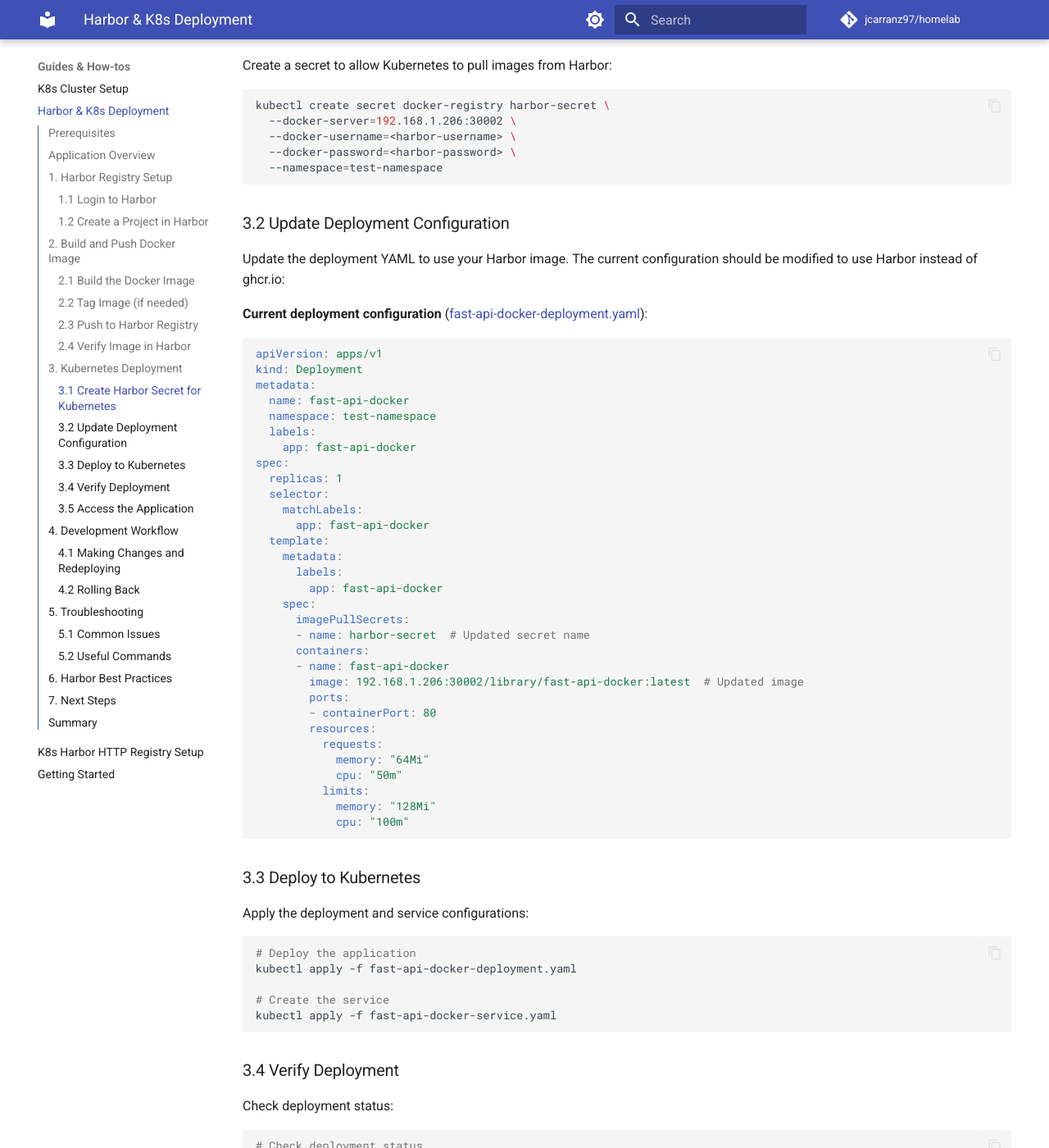
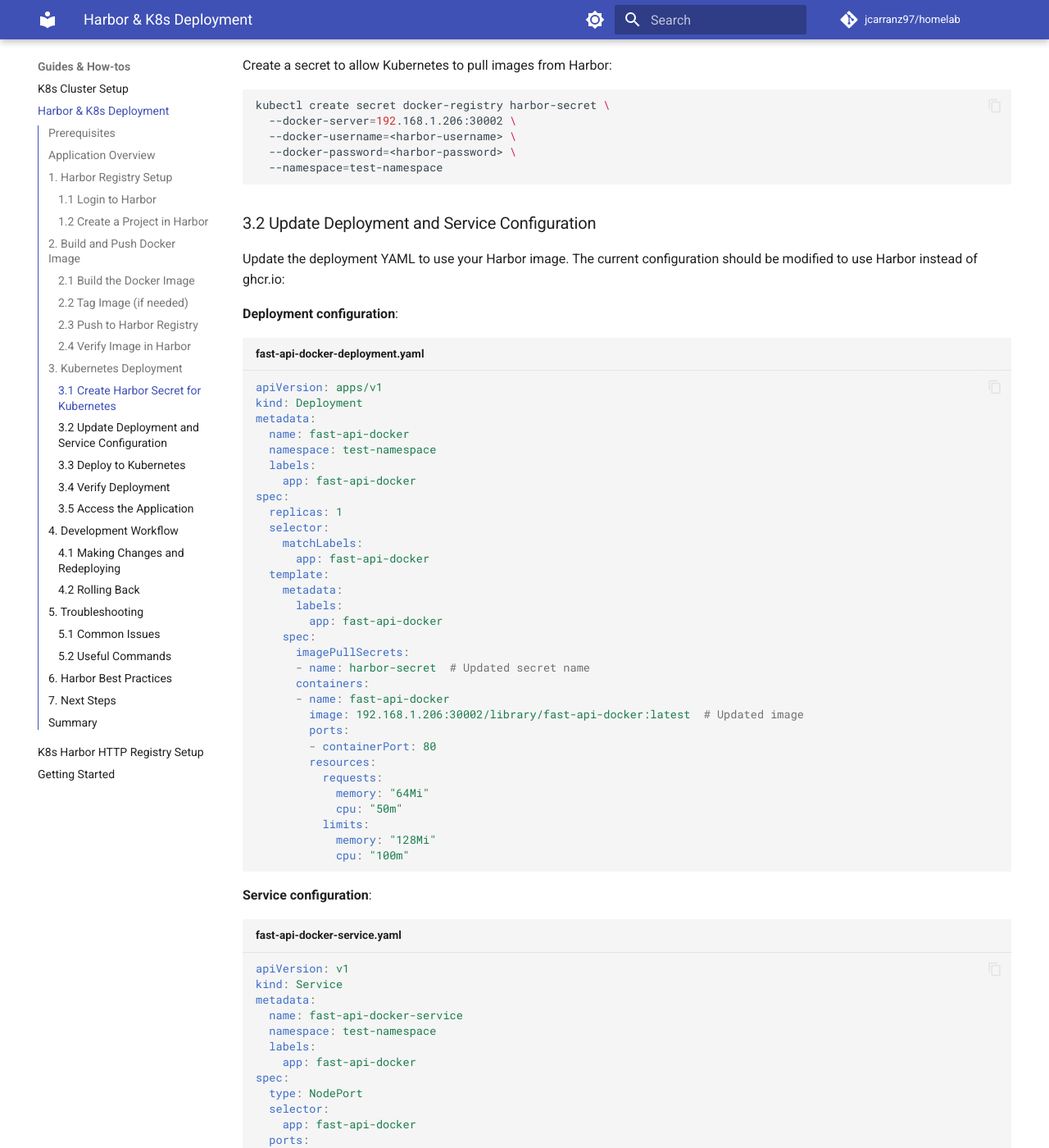
Before and after one commit to jcarranz97/homelab, an MkDocs documentation site: the page built from docs/guides/harbor-k8s-deployment.md, in a window 1280 px wide and 1400 px high, scrolled down 2051 px. Shown: the whole window at 82% size. Built offline with MkDocs 1.6.1 and Material for MkDocs 9.7.7, drawn with Linux system fonts in a browser that asks for light colours; comment, search, counter and statistics services are not loaded; some of the changed text lies outside the part shown.

Commit message:
Clean Up YAML Files and Improve Documentation Structure (#7)
## Overview

This PR removes redundant YAML files from the guides directory and
enhances the documentation by embedding the configuration content
directly within the guide, improving maintainability and user
experience.

## Changes Made

### 📁 File Cleanup
- **Removed**: `docs/guides/fast-api-docker-deployment.yaml`
- **Removed**: `docs/guides/fast-api-docker-service.yaml`

### 📝 Documentation Enhancement

#### **Harbor K8s Deployment Guide Updates**
- **Enhanced Section 3.2**: Renamed to "Update Deployment and Service
Configuration" for clarity
- **Embedded YAML Content**: Both deployment and service configurations
are now displayed inline with proper syntax highlighting
- **Improved Structure**: Added `title` attributes to code blocks for
better identification
- **Removed Dead Links**: Eliminated references to deleted YAML files

## Benefits

✅ **Simplified Maintenance**: No need to keep YAML files in sync with
documentation
✅ **Better User Experience**: Users can see both configurations in one
place
✅ **Cleaner Repository**: Reduced file clutter in the guides directory
✅ **Enhanced Readability**: Improved code block formatting with titles
✅ **Self-Contained Documentation**: All necessary information is
embedded within the guide

## Technical Details

### Before
- Separate YAML files referenced via hyperlinks
- Users had to navigate between files to understand the complete setup
- Risk of documentation and actual files going out of sync

### After
- Complete YAML configurations embedded directly in the documentation
- Single source of truth for deployment configuration
- Improved code block presentation with descriptive titles

## Impact

This change streamlines the documentation structure while maintaining
all functional content. Users now have a more cohesive experience when
following the Harbor K8s deployment guide, with both deployment and
service configurations clearly presented in a single location.

````diff
--- a/docs/guides/harbor-k8s-deployment.md
+++ b/docs/guides/harbor-k8s-deployment.md
@@ -86,14 +86,14 @@ kubectl create secret docker-registry harbor-secret \
   --namespace=test-namespace
 ```
 
-### 3.2 Update Deployment Configuration
+### 3.2 Update Deployment and Service Configuration
 
 Update the deployment YAML to use your Harbor image. The current configuration
 should be modified to use Harbor instead of ghcr.io:
 
-**Current deployment configuration** ([fast-api-docker-deployment.yaml](fast-api-docker-deployment.yaml)):
+**Deployment configuration**:
 
-```yaml
+```yaml title="fast-api-docker-deployment.yaml"
 apiVersion: apps/v1
 kind: Deployment
 metadata:
@@ -125,6 +125,27 @@ spec:
           limits:
             memory: "128Mi"
             cpu: "100m"
+```
+
+**Service configuration**:
+
+```yaml title="fast-api-docker-service.yaml"
+apiVersion: v1
+kind: Service
+metadata:
+  name: fast-api-docker-service
+  namespace: test-namespace
+  labels:
+    app: fast-api-docker
+spec:
+  type: NodePort
+  selector:
+    app: fast-api-docker
+  ports:
+    - name: http
+      port: 80
+      targetPort: 80
+      protocol: TCP
 ```
 
 ### 3.3 Deploy to Kubernetes
````
Also changed, not shown: docs/guides/fast-api-docker-deployment.yaml (deleted, +0 -31 lines), docs/guides/fast-api-docker-service.yaml (deleted, +0 -16 lines).
